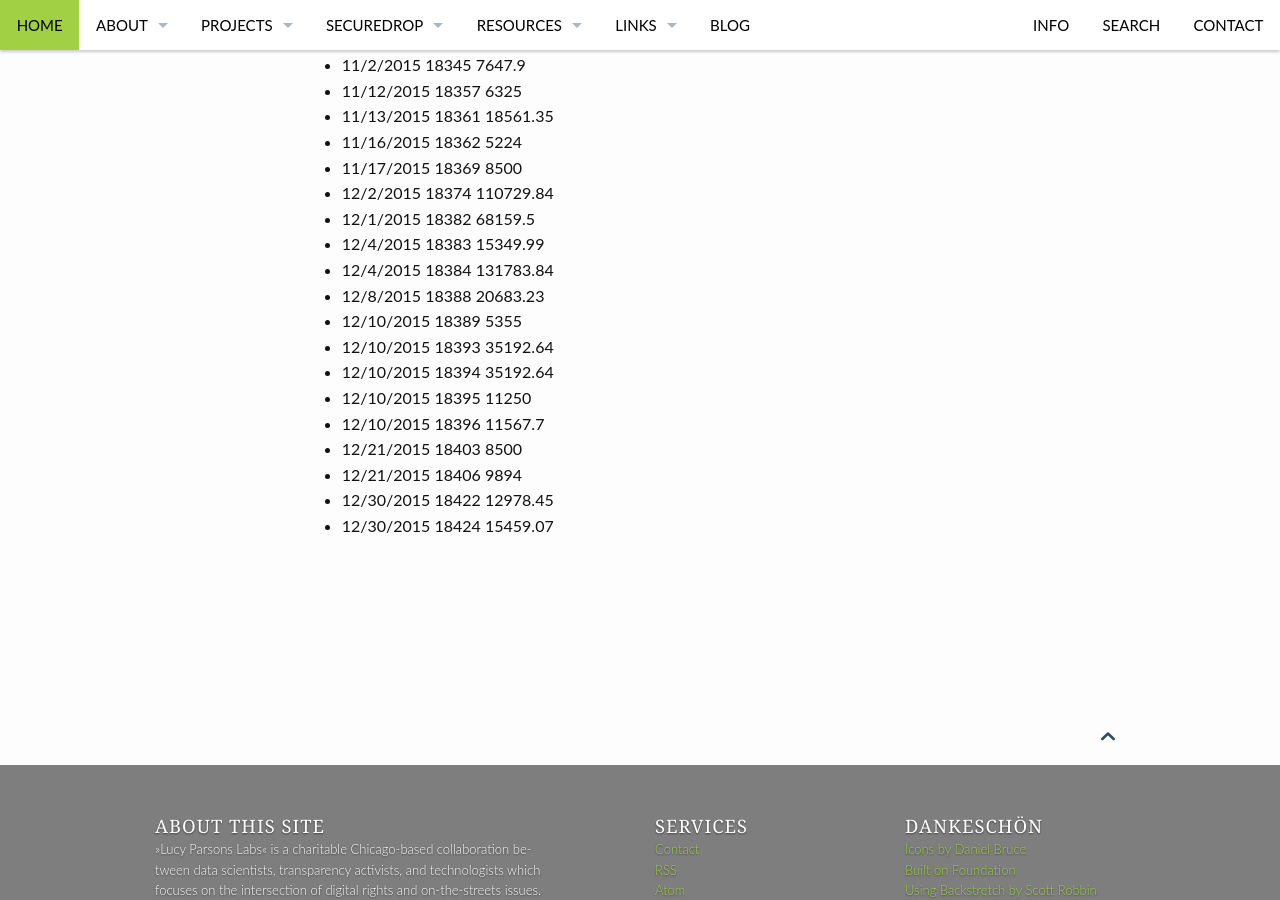
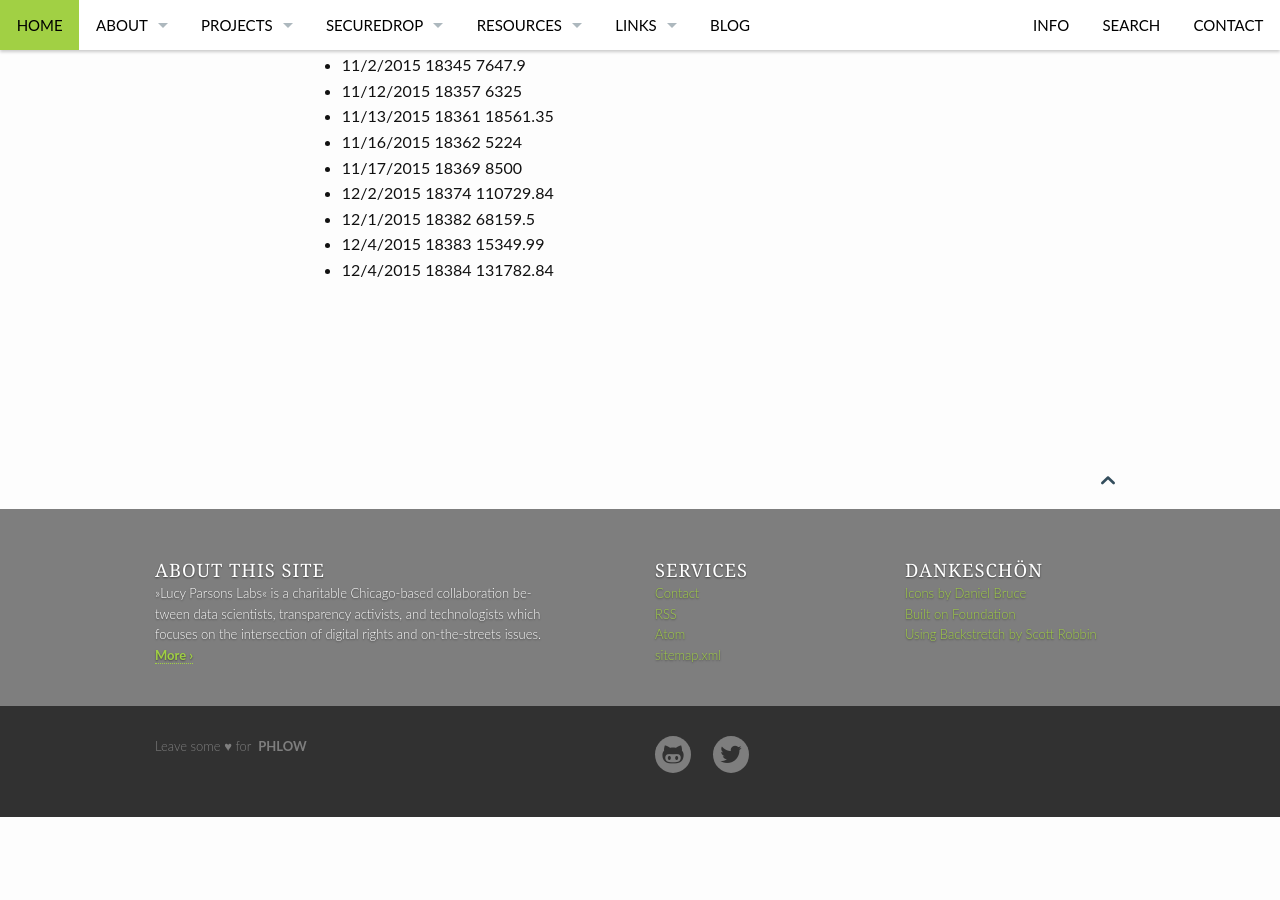
Before and after one commit to saltthefries/lucyparsonslabs.com, a Jekyll site: the page built from projects/checks.md, in a window 1280 px wide and 900 px high, scrolled down 2893 px. Built offline with Jekyll 4.4.1, drawn with Linux system fonts in a browser that asks for light colours; after the commit the page ends 3710 px from its top, so only the background shows below that.

Commit message:
Checks 18388 - 18424
On [MuckRock](https://www.muckrock.com/foi/chicago-169/1505-checks-cpd-18388-18424-25624/) I requested the following checks

```diff
--- a/projects/checks.md
+++ b/projects/checks.md
@@ -108,14 +108,4 @@ title: Current Projects
 * 12/2/2015	18374	110729.84
 * 12/1/2015	18382	68159.5
 * 12/4/2015	18383	15349.99
-* 12/4/2015	18384	131783.84
-* 12/8/2015	18388	20683.23
-* 12/10/2015	18389	5355
-* 12/10/2015	18393	35192.64
-* 12/10/2015	18394	35192.64
-* 12/10/2015	18395	11250
-* 12/10/2015	18396	11567.7
-* 12/21/2015	18403	8500
-* 12/21/2015	18406	9894
-* 12/30/2015	18422	12978.45
-* 12/30/2015	18424	15459.07
+* 12/4/2015	18384	131782.84
```
